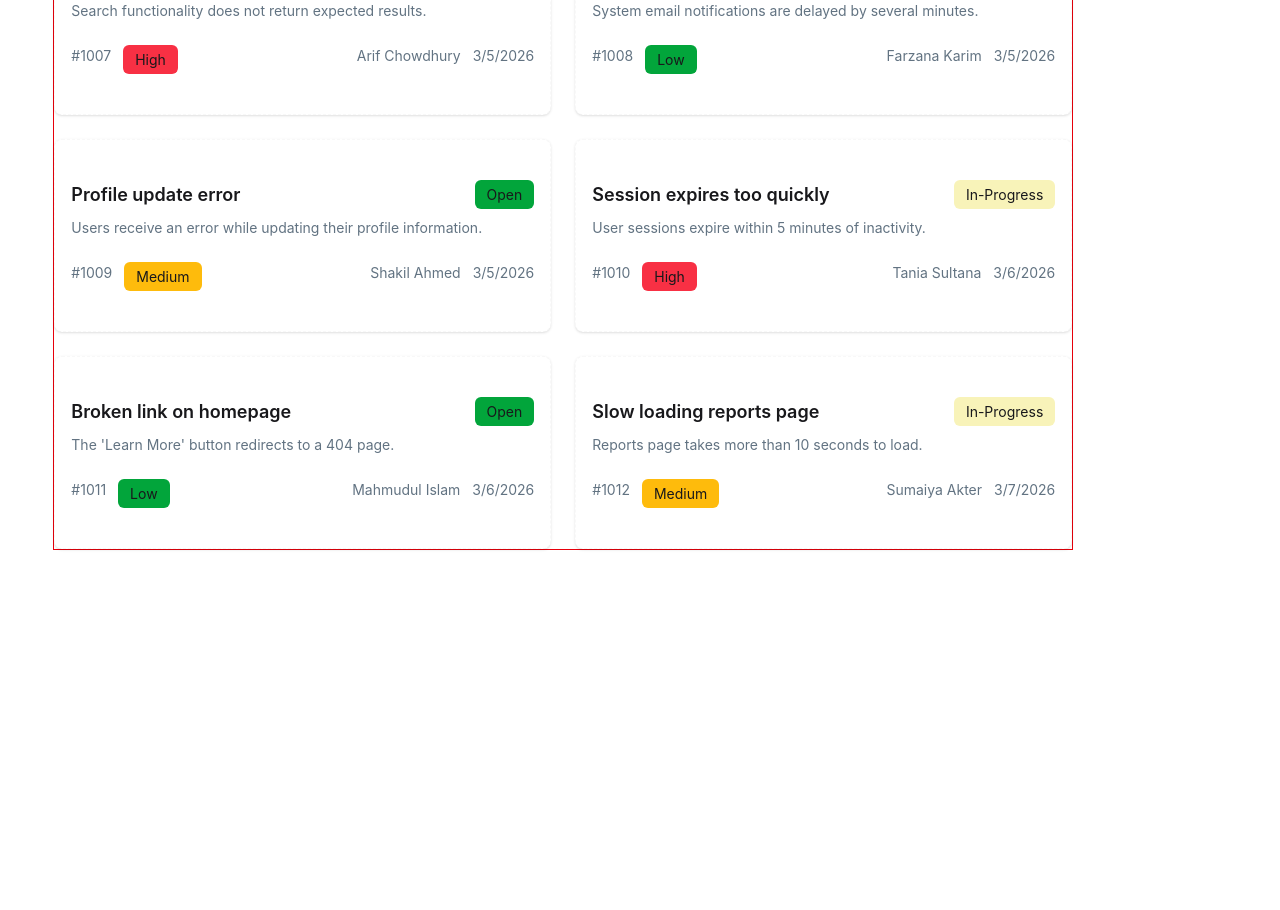
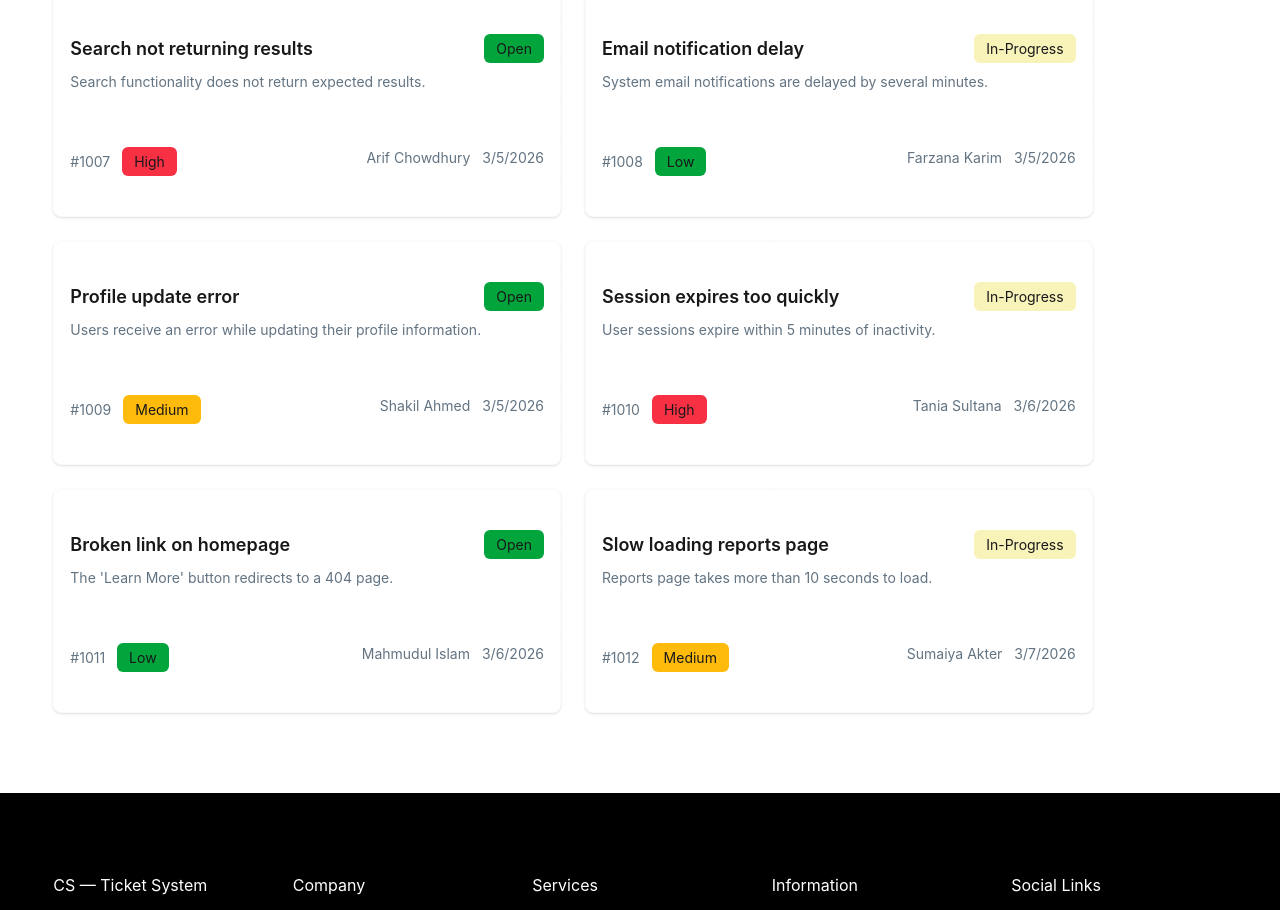
Before and after one commit to Mohibbullah2025/customer-support-zone, a React (Vite) app: page / in a window 1280 px wide. Shown: the part 1200-2110 px from the top of the page. Before the commit the page ends 1830 px from the top, so only its background shows below. Built offline with nearby package versions, Linux system fonts and the light colour scheme.

Commit message:
added footer

```diff
--- a/src/App.jsx
+++ b/src/App.jsx
@@ -5,6 +5,8 @@ import Banner from './assets/Banner/Banner'
 import Container from './assets/Container/Container'
 import IssuesManagement from './assets/IssuesManagement/IssuesManagement'
 import Navbar from './Navbar/Navbar'
+import Footer from './assets/Footer/Footer'
+
 
 const fetchIssues = async () => {
   const result = await fetch("/public/issues.json");
@@ -14,6 +16,7 @@ const fetchIssues = async () => {
 function App() {
   const fetchPromise = fetchIssues()
   return (
+    <div>
     <Container>
       <Navbar></Navbar>
       <Banner></Banner>
@@ -21,6 +24,9 @@ function App() {
         <IssuesManagement fetchPromise={fetchPromise}></IssuesManagement>
       </Suspense>
     </Container>
+    <Footer></Footer>
+
+   </div>
 
 
   )
--- /dev/null
+++ b/src/assets/Footer/Footer.jsx
@@ -0,0 +1,43 @@
+
+const Footer = () => {
+  return (
+    <div className="bg-black">
+    <div className="max-w-11/12 mx-auto grid grid-cols-5 py-20 gap-6">
+      <div className="text-[#A1A1AA] list-none">
+        <h2 className="text-white pb-4">CS — Ticket System</h2>
+        <p>CS - Ticket System is a dynamic website.Here we slove your all issues related to our website.Tell us  about your problem. We are here to slove your problem.</p>
+      </div>
+      <div className="text-[#A1A1AA] list-none">
+        <h2 className="text-white pb-4">Company</h2>
+        <li>About Us</li>
+        <li>Our Mission</li>
+        <li>Contact Saled</li>
+     </div>
+      <div className="text-[#A1A1AA] list-none">
+        <h2 className="text-white pb-4">Services</h2>
+        <li>Products & Services</li>
+        <li>Customer Stories</li>
+        <li>Download Apps</li>
+      </div>
+      <div className="text-[#A1A1AA] list-none">
+        <h2 className="text-white pb-4">Information</h2>
+        <li>Privacy Policy</li>
+        <li>Terms & Conditions</li>
+        <li>Join Us</li>
+      </div>
+      <div className="text-[#A1A1AA] list-none">
+        <h2 className="text-white pb-4">Social Links</h2>
+        <li>@CS — Ticket System</li>
+        <li>@CS — Ticket System</li>
+        <li>@CS — Ticket System</li>
+        <li>support@cst.com</li>
+      </div>
+
+    </div>
+     <hr className="max-w-11/12 mx-auto"/>
+    <h3 className="text-[#A1A1AA] text-center py-4">&copy; 2025 CS — Ticket System. All rights reserved.</h3>
+    </div>
+  )
+};
+
+export default Footer
--- a/src/assets/IssueCard/IssueCard.jsx
+++ b/src/assets/IssueCard/IssueCard.jsx
@@ -2,11 +2,11 @@
 const IssueCard = ({initialData}) => {
   return (
     <div className="mt-20"><h1 className="text-2xl font-semibold">Customer Tickets</h1>
-    <div className=" grid grid-cols-1 md:grid-cols-2 gap-6 border mb-20 border-red-600 mt-4">
+    <div className=" grid grid-cols-1 md:grid-cols-2 gap-6 mb-20  mt-4">
       {
         initialData.map((issue=>{
             return <div>
-                <div className="card card-dash bg-white shadow w-full p-4">
+                <div className="card card-dash bg-white shadow w-full min-h-56 p-4">
                 <div className="card-body px-0">
                 <div className="flex items-center justify-between">
                     <h2 className="card-title ">{issue.title}</h2>
@@ -15,7 +15,7 @@ const IssueCard = ({initialData}) => {
 
                 <p className="text-[#627382] mb-4">{issue.description}</p>
                 <div className="flex justify-between">
-                <div className="flex gap-3">
+                <div className="flex gap-3 items-center">
                     <p className="text-[#627382]">{issue.id}</p>
                     <p className={`px-3 py-1 rounded-md ${issue.priority === "High"?"bg-[#F83044]": issue.priority === "Medium"?"bg-[#FEBB0C]":"bg-[#02A53B]"}`}>{issue.priority}</p>
                 </div>
--- a/src/assets/TaskStatus/TaskStatus.jsx
+++ b/src/assets/TaskStatus/TaskStatus.jsx
@@ -2,7 +2,7 @@
 const TaskStatus = () => {
   return (
     <div className="mt-20">
-      <h1 className="text-2xl font-medium">Task Status</h1>
+      <h1 className="text-xl font-medium">Task Status</h1>
     </div>
   )
 };
```
